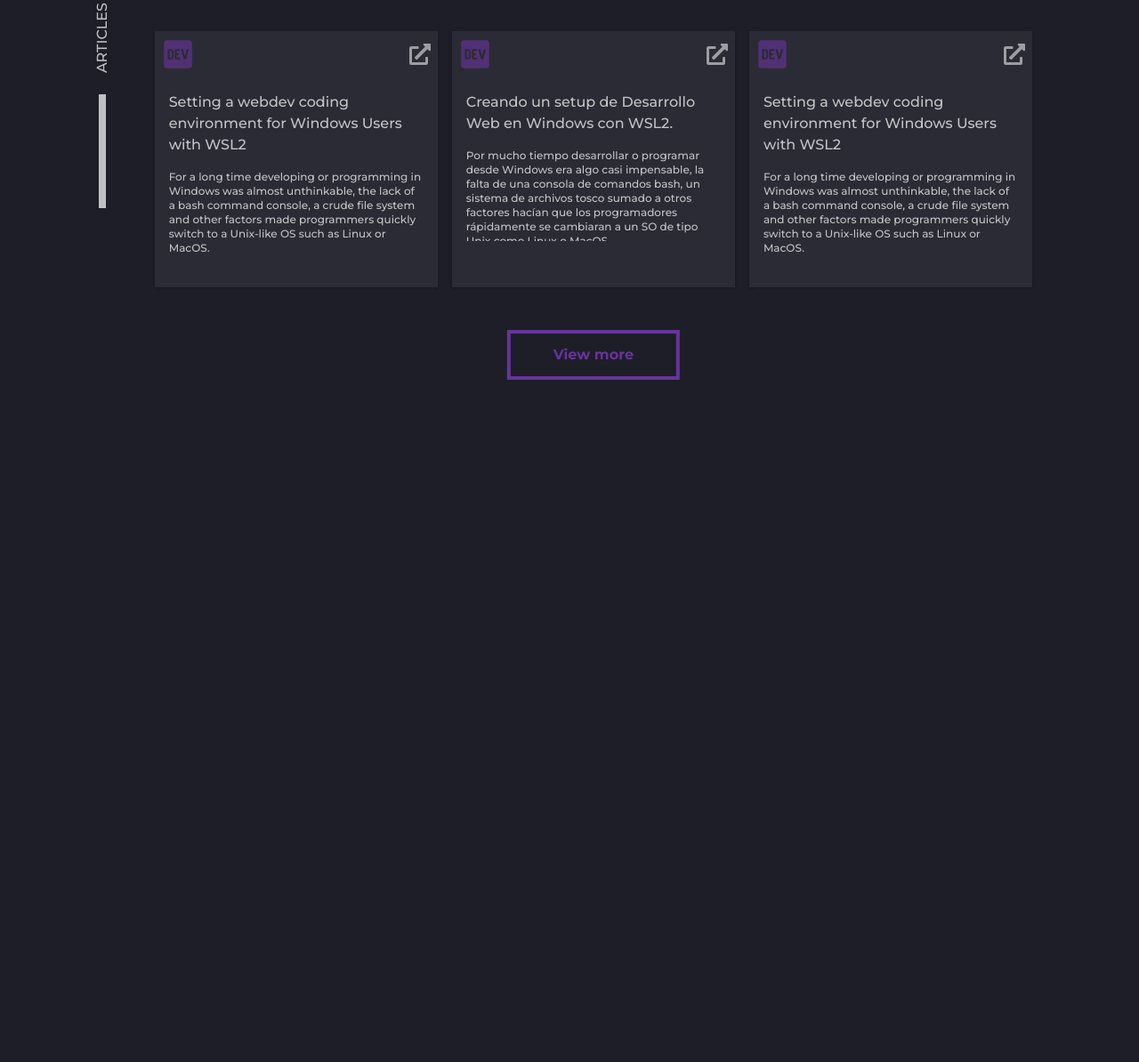
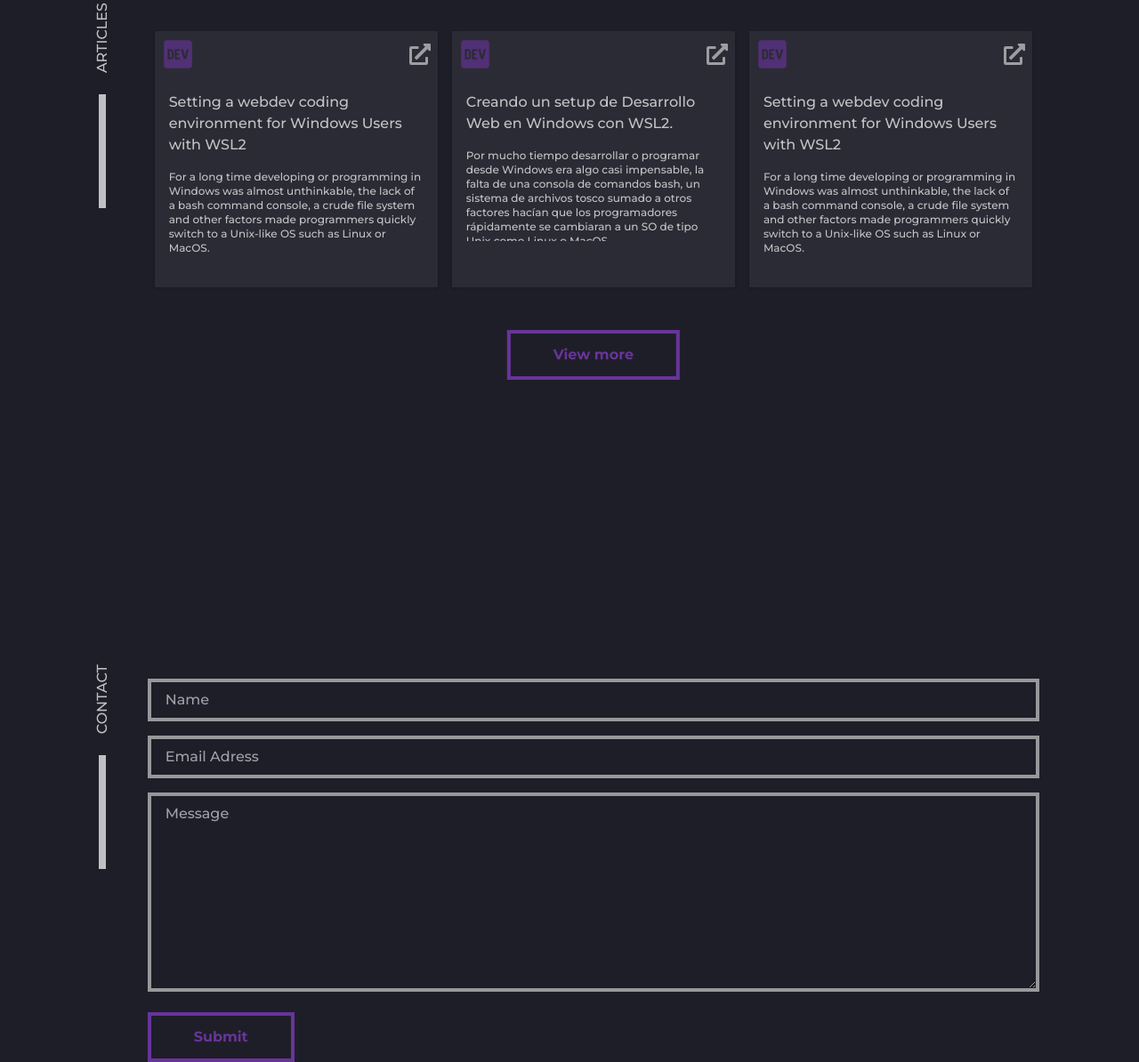
Before and after one commit to rjchirinos/portfoliov3, a Gatsby site: page / in a window 1280 px wide. Shown: the part 1469-2663 px from the top of the page at 89% size. Before the commit the page ends 1896 px from the top, so only its background shows below. Built offline with nearby package versions, Linux system fonts and the light colour scheme; Gatsby itself is replaced by a stand-in of ours.

Commit message:
CReate contact form

```diff
--- a/package.json
+++ b/package.json
@@ -9,6 +9,7 @@
   },
   "dependencies": {
     "autoprefixer": "^10.2.3",
+    "formik": "^2.2.6",
     "gatsby": "^2.26.1",
     "gatsby-image": "^2.5.0",
     "gatsby-plugin-manifest": "^2.6.1",
--- a/src/components/Button/Button.js
+++ b/src/components/Button/Button.js
@@ -1,11 +1,13 @@
 import React from 'react';
 // import "./Button.scss"
 
-const Button = ({ children, onClick, className }) => {
+const Button = ({ children, onClick, className, type }) => {
     return (
         <button
             className={`btn border-4 border-primary text-primary font-bold py-3 px-8 md:px-12 inline-block transition duration-200 hover:border-secondary hover:text-secondary ${className}`.trim()}
-            onClick={onClick}>
+            onClick={onClick}
+            type={type}
+        >
             {children}
         </button>
     );
--- /dev/null
+++ b/src/components/ContactForm/ContactForm.js
@@ -0,0 +1,72 @@
+import React from 'react';
+import { Formik, Form, Field } from "formik";
+import TextInput from './TextInput';
+import TextArea from './TextArea';
+import Button from '../Button/Button';
+
+const ContactForm = () => {
+    return (
+        <div>
+            <Formik
+                // onSubmit={values => console.log(values)}
+                initialValues={{
+                    name: "",
+                    email: "",
+                    message: ""
+                }}
+                onSubmit={values => console.log(values)}
+            >
+                {({ values, setFieldValue }) => (
+                    <Form autoComplete="off">
+                        <Field name="name">
+                            {({ field }) => (
+                                <>
+                                    <TextInput
+                                        name={field.name}
+                                        placeholder="Name"
+                                        value={field.value}
+                                        onChange={(value) => {
+                                            setFieldValue(field.name, value);
+                                        }}
+                                    />
+                                </>
+                            )}
+                        </Field>
+                        <Field name="email">
+                            {({ field }) => (
+                                <>
+                                    <TextInput
+                                        name={field.name}
+                                        placeholder="Email Adress"
+                                        value={field.value}
+                                        onChange={(value) => {
+                                            setFieldValue(field.name, value);
+                                        }}
+                                    />
+                                </>
+                            )}
+                        </Field>
+
+                        <Field name="message">
+                            {({ field }) => (
+                                <>
+                                    <TextArea
+                                        name={field.name}
+                                        placeholder="Message"
+                                        value={field.value}
+                                        onChange={(value) => {
+                                            setFieldValue(field.name, value);
+                                        }}
+                                    />
+                                </>
+                            )}
+                        </Field>
+                        <Button type="submit" onClick={() => { }}>Submit</Button>
+                    </Form>
+                )}
+            </Formik>
+        </div>
+    );
+}
+
+export default ContactForm;
--- /dev/null
+++ b/src/components/ContactForm/TextArea.js
@@ -0,0 +1,17 @@
+import React from 'react';
+
+const TextArea = ({ name, value, onFocus, onBlur, onChange, placeholder }) => {
+    return (
+        <div className="my-4 ">
+            <textarea
+                name={name}
+                value={value}
+                onChange={(e) => onChange(e.target.value, e)}
+                className="bg-background border-4 border-text-t2 focus:border-primary text-text-t2 focus:text-primary-t1 py-2 px-4 w-full h-56"
+                placeholder={placeholder}
+            />
+        </div>
+    );
+}
+
+export default TextArea;
--- /dev/null
+++ b/src/components/ContactForm/TextInput.js
@@ -0,0 +1,17 @@
+import React from 'react';
+
+const TextInput = ({ name, value, onFocus, onBlur, onChange, placeholder }) => {
+    return (
+        <div className="my-4 ">
+            <input
+                name={name}
+                value={value}
+                onChange={(e) => onChange(e.target.value, e)}
+                className="bg-background border-4 border-text-t2 focus:border-primary text-text-t2 focus:text-primary-t1 py-2 px-4 w-full"
+                placeholder={placeholder}
+            />
+        </div>
+    );
+}
+
+export default TextInput;
--- a/src/sections/App/App.js
+++ b/src/sections/App/App.js
@@ -1,6 +1,7 @@
 import React from 'react';
 import About from '../About/About';
 import Articles from '../Articles/Articles';
+import Contact from '../Contact/Contact';
 import Header from '../Header/Header';
 
 const App = () => {
@@ -9,6 +10,7 @@ const App = () => {
             <Header />
             <About />
             <Articles />
+            <Contact />
         </div>
     );
 }
--- /dev/null
+++ b/src/sections/Contact/Contact.js
@@ -0,0 +1,15 @@
+import React from 'react';
+import ContactForm from '../../components/ContactForm/ContactForm';
+import Layout from '../../components/Layout/Layout';
+
+const Contact = () => {
+    return (
+        <section className="pt-80" id="contact">
+            <Layout title="Contact">
+                <ContactForm />
+            </Layout>
+        </section>
+    );
+}
+
+export default Contact;
```
Also changed, not shown: 1 other file.
